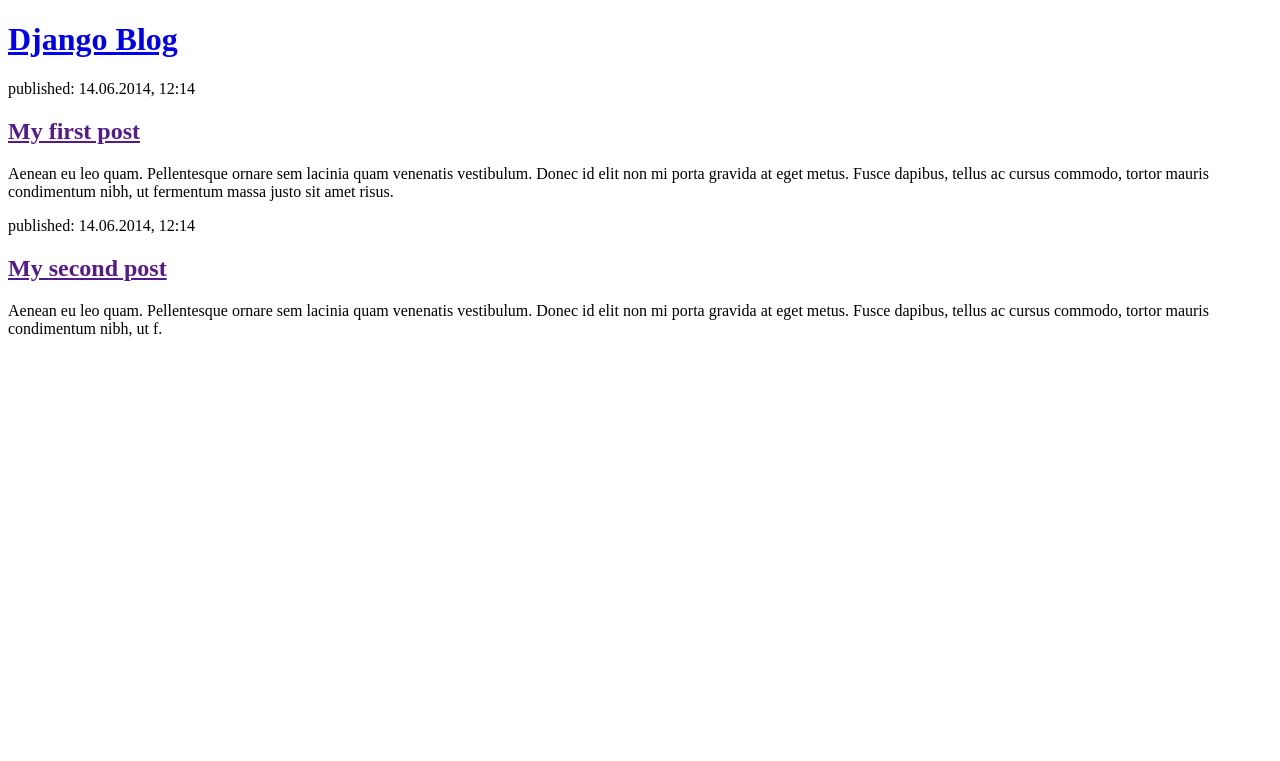
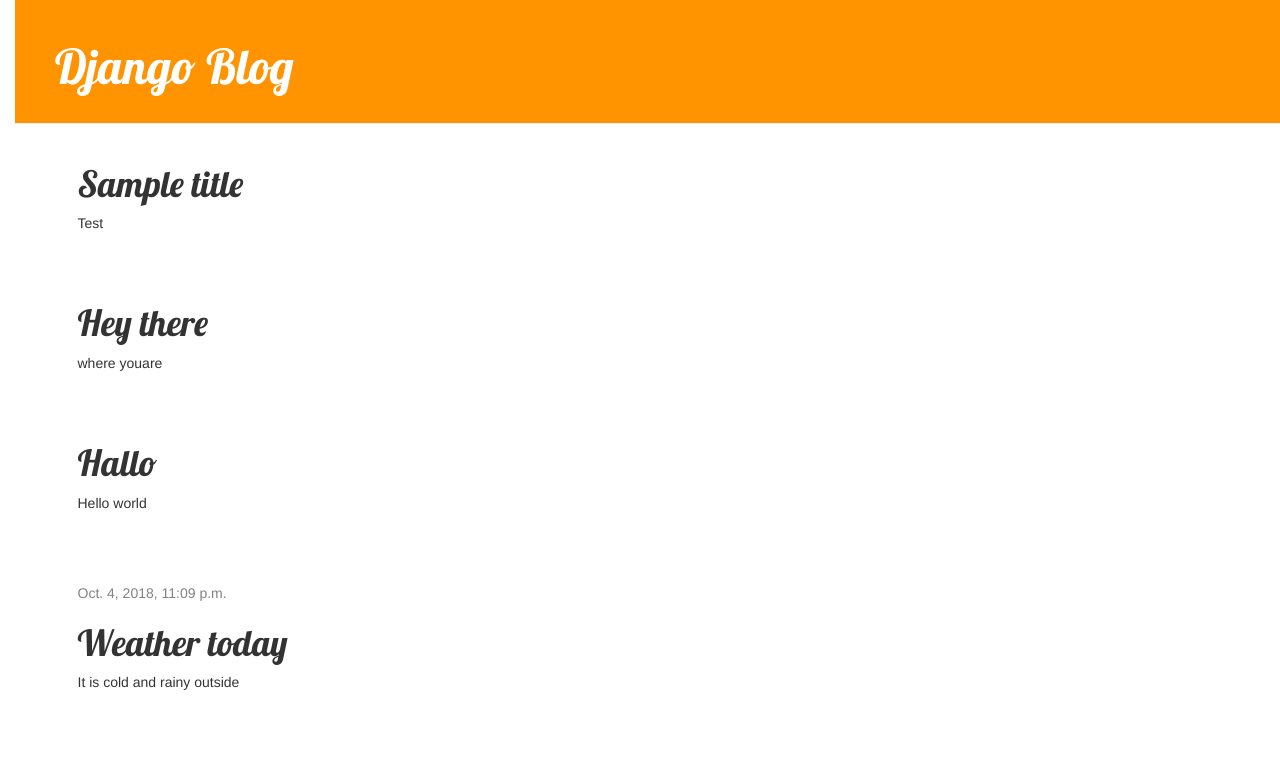
Before and after one commit to ankto/myblog, a Django app: template blog/templates/blog/post_list.html in a window 1280 px wide. Shown: the top 761 px of the page. Run offline with Django 3.2, Linux system fonts and the light colour scheme; the template is opened without the code that fills it: values that come from a table or form of the project are taken from there, others are empty; data comes from the database, SQL or seed files in the repository; both versions use the stored data as it was after the commit; some libraries are stand-ins or nearby versions.

Commit message:
Added view and template for detailed blog post as well as CSS for the site.

```diff
--- /dev/null
+++ b/blog/static/css/blog.css
@@ -0,0 +1,48 @@
+h1 a {
+    color: #FCA205;
+    font-family: 'Lobster';
+}
+
+body {
+    padding-left: 15px;
+}
+
+.page-header {
+    background-color: #ff9400;
+    margin-top: 0;
+    padding: 20px 20px 20px 40px;
+}
+.page-header h1, .page-header h1 a, .page-header h1 a:visited, .page-header h1 a:active {
+    color: #ffffff;
+    font-size: 36pt;
+    text-decoration: none;
+}
+..content{
+    margin-left: 40px;
+}
+
+h1, h2, h3, h4{
+    font-family: 'Lobster', cursive;
+}
+
+.date{
+    color: #828282;
+}
+.save{
+    float: right;
+}
+.post-form textarea, .post-form input{
+    width: 100%;
+}
+.top-menu, .top-menu:hover, .top-menu:visited{
+    color: #ffffff;
+    float: right;
+    font-size: 26pt;
+    margin-right: 20px;
+}
+.post{
+    margin-bottom: 70px;
+}
+.post h1 a, post h1 a:visited{
+    color: #000000;
+}
--- /dev/null
+++ b/blog/templates/blog/base.html
@@ -0,0 +1,25 @@
+{% load static %}
+<!DOCTYPE html>
+<html lang="en">
+<head>
+    <meta charset="UTF-8">
+    <title>Django blog</title>
+    <link rel="stylesheet" href="//maxcdn.bootstrapcdn.com/bootstrap/3.2.0/css/bootstrap.min.css">
+    <link rel="stylesheet" href="//maxcdn.bootstrapcdn.com/bootstrap/3.2.0/css/bootstrap-theme.min.css">
+    <link href="https://fonts.googleapis.com/css?family=Lobster&subset=latin,cyrillic" rel="stylesheet" type="text/css">
+    <link rel="stylesheet" href="{% static 'css/blog.css' %}">
+</head>
+<body>
+    <div class="page-header">
+        <h1><a href="/">Django Blog</a></h1>
+    </div>
+    <div class="content container">
+        <div class="row">
+            <div class="col-md-8">
+                {% block content %}
+                {% endblock %}
+            </div>
+        </div>
+    </div>
+</body>
+</html>
--- a/blog/templates/blog/post_list.html
+++ b/blog/templates/blog/post_list.html
@@ -1,26 +1,15 @@
-<!DOCTYPE html>
-<html lang="en">
-<head>
-    <meta charset="UTF-8">
-    <title>Django blog</title>
+{% extends 'blog/base.html' %}
 
-
-</head>
-<body>
-    <div>
-        <h1><a href="/">Django Blog</a></h1>
-    </div>
-
-    <div>
-        <p>published: 14.06.2014, 12:14</p>
-        <h2><a href="">My first post</a></h2>
-        <p>Aenean eu leo quam. Pellentesque ornare sem lacinia quam venenatis vestibulum. Donec id elit non mi porta gravida at eget metus. Fusce dapibus, tellus ac cursus commodo, tortor mauris condimentum nibh, ut fermentum massa justo sit amet risus.</p>
-    </div>
-
-    <div>
-        <p>published: 14.06.2014, 12:14</p>
-        <h2><a href="">My second post</a></h2>
-        <p>Aenean eu leo quam. Pellentesque ornare sem lacinia quam venenatis vestibulum. Donec id elit non mi porta gravida at eget metus. Fusce dapibus, tellus ac cursus commodo, tortor mauris condimentum nibh, ut f.</p>
-    </div>
-</body>
-</html>
+{% block content %}
+    {% for post in posts %}
+        <div class="post">
+            {% if post.published_date %}
+                <div class="date">
+                    {{ post.published_date }}
+                </div>
+            {% endif %}
+            <h1>{{ post.title }}</h1>
+            <p>{{ post.text|linebreaksbr }}</p>
+        </div>
+    {% endfor %}
+{% endblock %}
--- a/blog/urls.py
+++ b/blog/urls.py
@@ -3,5 +3,6 @@
 
 
 urlpatterns = [
-    path('post_list/', views.post_list, name='post_list'),
+    path('', views.post_list, name='post_list'),
+    path('post/<int:pk>/', views.post_detail, name='post_detail'),
 ]
```
Also changed, not shown: blog/templates/blog/post_detail.html (added, +13 -0 lines), blog/views.py (+10 -3 lines), db.sqlite3 (added).
